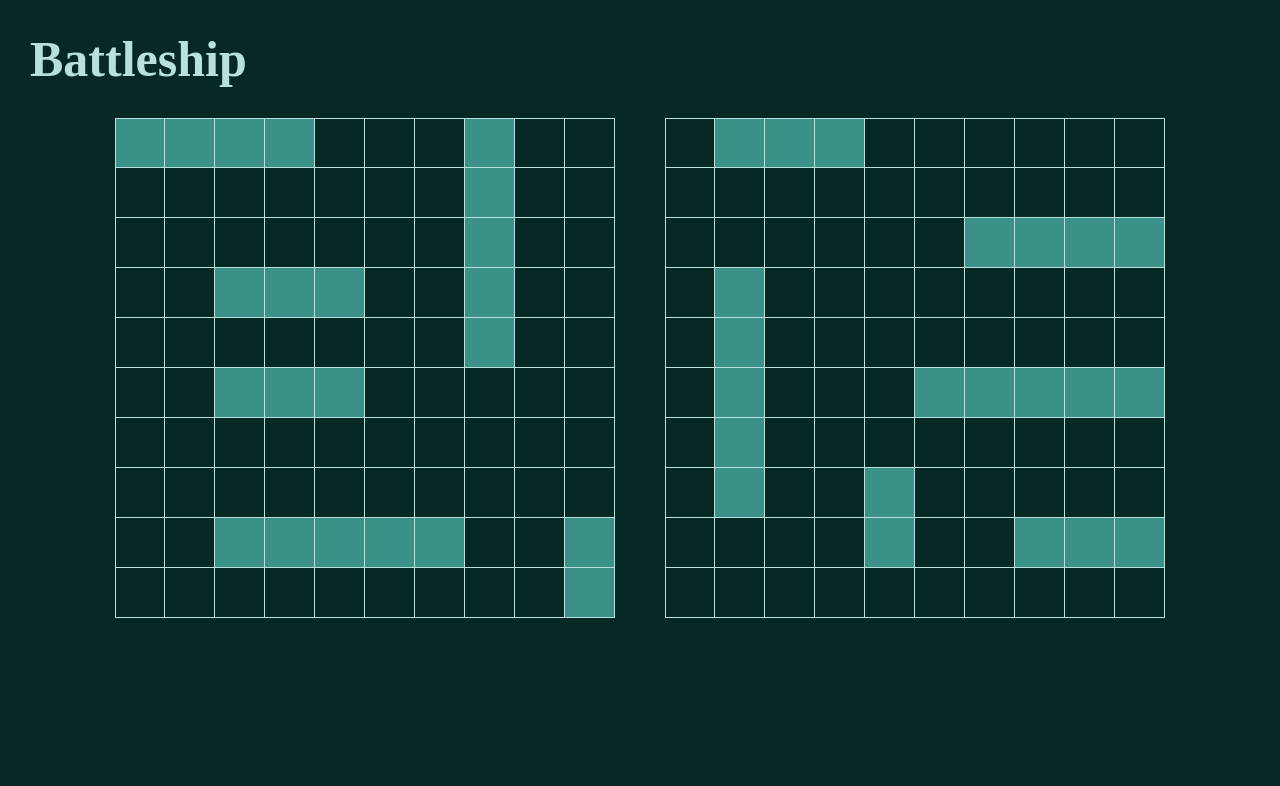
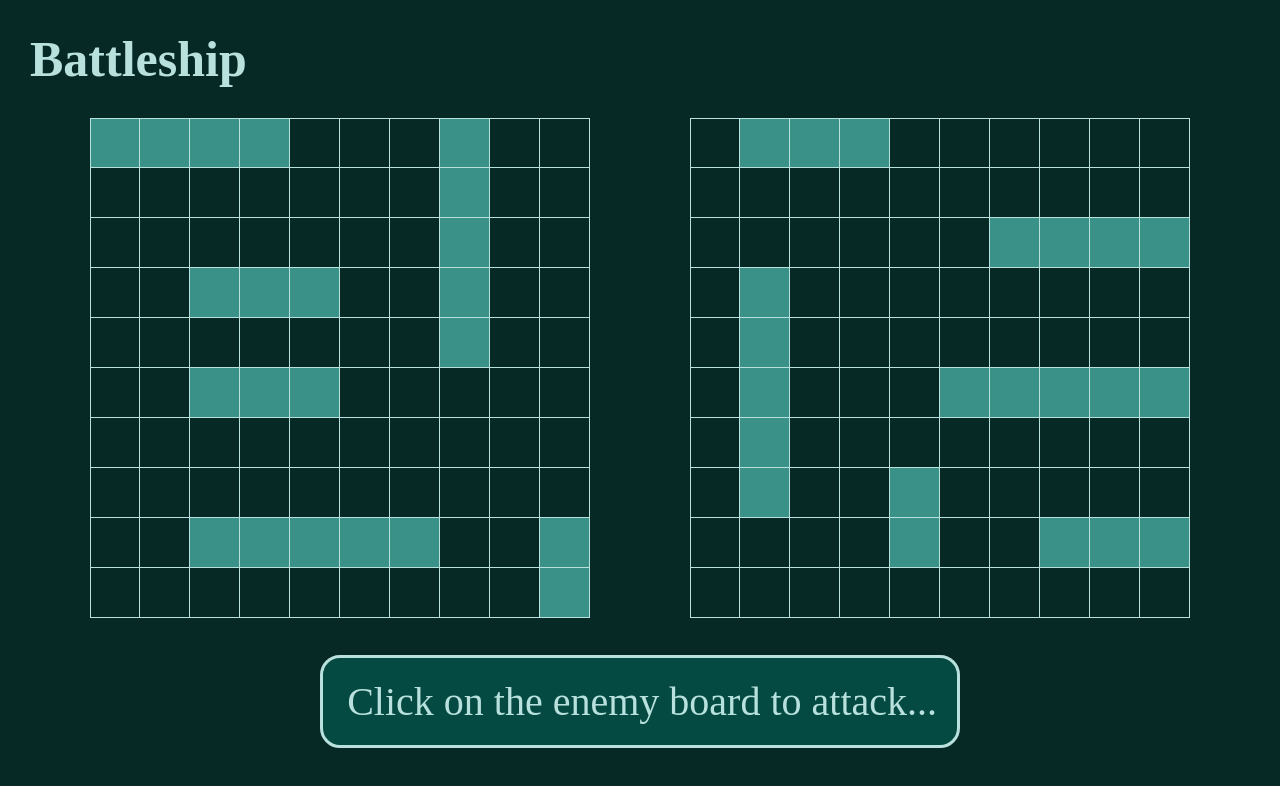
Before and after one commit to arthurbdev/battleship, a website built with Vite: page index.html in a window 1280 px wide. Built offline with nearby package versions, Linux system fonts and the light colour scheme.

Commit message:
Add status text for displaying info to the player

```diff
--- a/src/displaycontroller.js
+++ b/src/displaycontroller.js
@@ -9,6 +9,7 @@ class DisplayController {
   init = () => {
     this.content = document.getElementById("content");
     this.modalOverlay = document.querySelector(".modalOverlay");
+    this.createStatus();
     this.createBoards();
     this.enemyBoard.addEventListener("click", this.makeTurn);
   };
@@ -122,6 +123,17 @@ class DisplayController {
     this.game = new Game();
     this.init();
   };
+
+  createStatus = () => {
+    this.status = document.createElement("div");
+    this.status.className = "status";
+    this.status.textContent = "Click on the enemy board to attack...";
+    this.content.appendChild(this.status);
+  };
+
+  setStatus = (...text) => {
+    this.status.textContent = text;
+  };
 }
 
 export default DisplayController;
--- a/src/style.css
+++ b/src/style.css
@@ -24,16 +24,33 @@ h1 {
 }
 
 #content {
-  display: flex;
-  align-items: center;
-  justify-content: center;
-  gap: 50px;
+  display: grid;
+  grid-template-rows: 3fr 1fr;
+  grid-template-columns: 1fr 1fr;
+  column-gap: 100px;
+}
+
+.status {
+  grid-row: 2 / 3;
+  grid-column: 1 / 3;
+  place-self: center;
+  font-size: 2.5rem;
+  background-color: var(--bg2-color);
+  padding: 20px;
+  width: 50%;
+  border-radius: 20px;
+  text-align: end;
+  border: 3px solid var(--light-color);
 }
 
 .playerBoard,
 .enemyBoard {
   display: flex;
   flex-direction: column;
+}
+
+.playerBoard {
+  justify-self: right;
 }
 
 .row {
```
